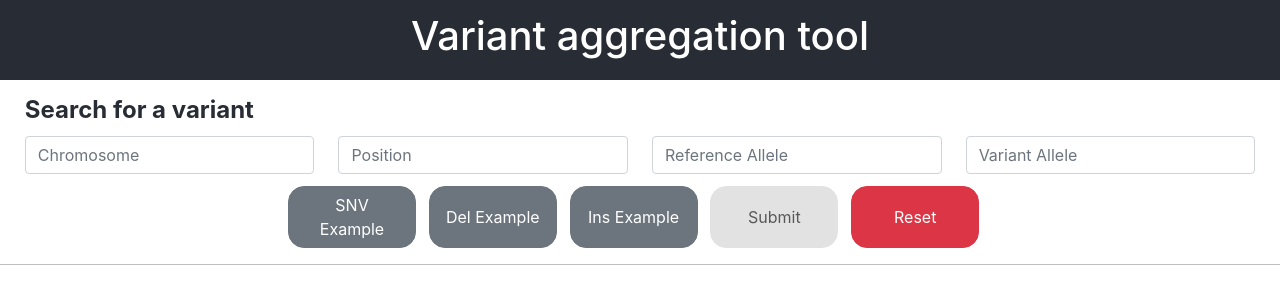
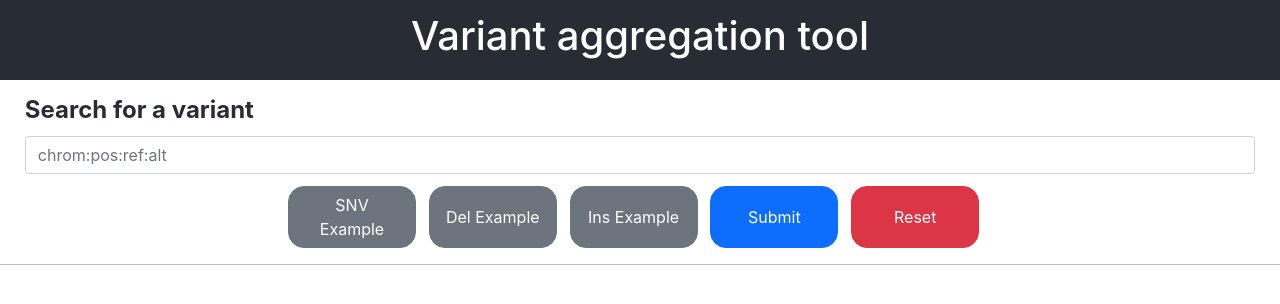
Before and after one commit to jeremy-duke-nus/Variant-aggregator, a React (Vite) app: page / in a window 1280 px wide. Shown: the top 304 px of the page. Built offline with nearby package versions, Linux system fonts and the light colour scheme.

Commit message:
Update to use a single string

```diff
--- a/App.jsx
+++ b/App.jsx
@@ -1,7 +1,8 @@
 import { useState } from "react";
-import { Row, Card } from "react-bootstrap";
+import { Row } from "react-bootstrap";
+
 import AppHeader from "./components/Header";
-import SearchForm from "./components/SearchForm";
+import SearchForm from "./components/SearchFormV2";
 import SearchInformation from "./components/SearchInformation";
 import VEPAnnotations from "./components/FunctionalAnnotations";
 import GnomAD from "./components/GnomAD";
--- /dev/null
+++ b/components/SearchFormV2.jsx
@@ -0,0 +1,116 @@
+import React, { useState, useEffect } from "react";
+import {
+  ValidateCompleteFields,
+  ValidateNucleotides,
+  ConvertCoordinates,
+} from "../utils/Validators";
+
+import Button from "react-bootstrap/Button";
+import Col from "react-bootstrap/Col";
+import Form from "react-bootstrap/Form";
+import Row from "react-bootstrap/Row";
+
+import "../styles/SearchForm.css";
+
+const SearchForm = ({ searchSetter }) => {
+  const [isClickable, setClickable] = useState(false);
+  const [formData, setFormData] = useState({
+    input: "",
+  });
+
+  const ResetForm = () => {
+    setFormData({
+      input: "",
+    });
+    searchSetter(null);
+  };
+
+  const handleSubmit = (e) => {
+    const search = formData.input.split(":");
+    e.preventDefault();
+    // Reset search data
+    searchSetter({
+      chromosome: "",
+      position: "",
+      reference: "",
+      alternate: "",
+    });
+
+    const data = {
+      chromosome: search[0],
+      position: search[1],
+      reference: search[2],
+      alternate: search[3],
+    };
+    const validData = ConvertCoordinates(data);
+    searchSetter(validData);
+  };
+
+  useEffect(() => {
+    if (formData.input !== "") {
+      setClickable(true);
+      console.log(formData);
+    } else {
+      setClickable(false);
+    }
+  }, [formData]);
+
+  const handleChange = (e) => {
+    const value = e.target.value;
+    const name = e.target.id;
+    setFormData(() => ({ ...formData, [name]: value }));
+  };
+
+  const handleButtonClick = (input) => {
+    setFormData({
+      input: input,
+    });
+  };
+  return (
+    <div className="Search-Form">
+      <Form onSubmit={handleSubmit} className="form-center">
+        <Row className="input-row">
+          <Form.Label>Search for a variant</Form.Label>
+          <Form.Group as={Col} controlId="input" onChange={handleChange}>
+            <Form.Control
+              placeholder="chrom:pos:ref:alt"
+              value={formData.input}
+            />
+          </Form.Group>
+        </Row>
+        <Row className="btn-row">
+          <Button
+            variant="secondary"
+            onClick={() => handleButtonClick("17:7577538:C:T")}
+          >
+            SNV Example
+          </Button>
+
+          <Button
+            variant="secondary"
+            onClick={() => handleButtonClick("7:55268943:TGAA:T")}
+          >
+            Del Example
+          </Button>
+
+          <Button
+            variant="secondary"
+            onClick={() => handleButtonClick("7:55210968:A:AAATCAGAGG")}
+          >
+            Ins Example
+          </Button>
+
+          <Button variant="primary" type="submit" onSubmit={handleSubmit}>
+            Submit
+          </Button>
+
+          <Button variant="danger" onClick={ResetForm} type="reset">
+            Reset
+          </Button>
+        </Row>
+      </Form>
+    </div>
+  );
+};
+
+export default SearchForm;
--- a/utils/Validators.js
+++ b/utils/Validators.js
@@ -16,6 +16,7 @@ const ValidateCompleteFields = (searchData) => {
 }
 
 const ConvertCoordinates = (data) => {
+    console.log(data);
     const validData = {...data};
     if (validData.reference.length > 1){
         const delStart = parseInt(validData.position) + 1;
```
Also changed, not shown: components/SearchForm.jsx (+12 -0 lines).
